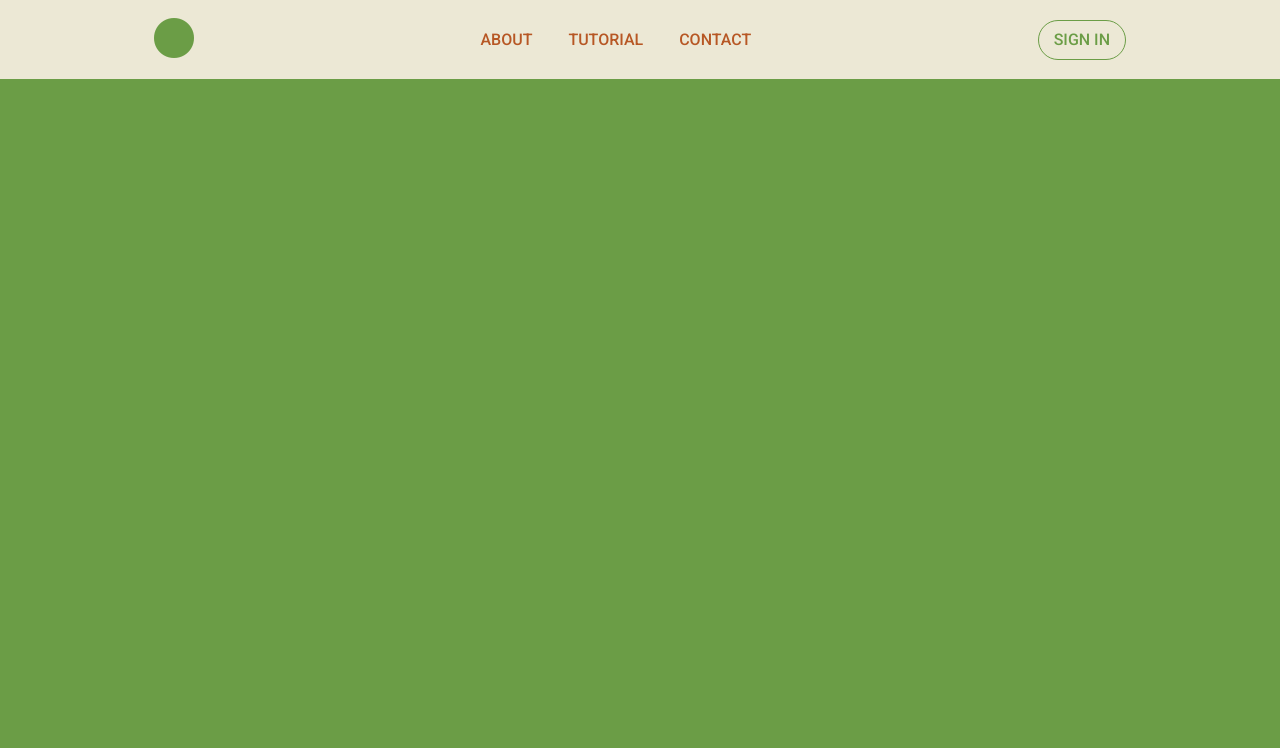
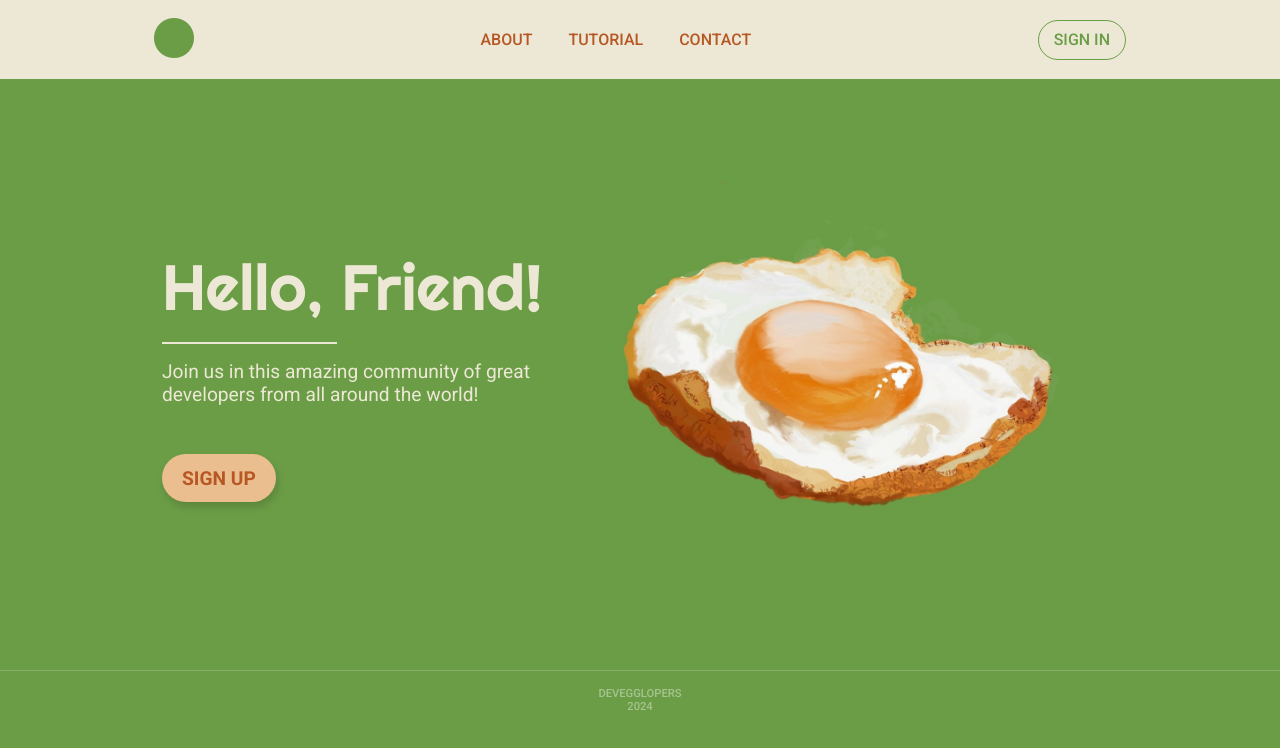
Before and after one commit to biancassantos/devegglopers-project, a plain HTML site: page index.html in a window 1280 px wide. Drawn offline with nearby package versions, Linux system fonts and the light colour scheme.

Commit message:
landing page

```diff
--- a/assets/css/header-complete.css
+++ b/assets/css/header-complete.css
@@ -47,18 +47,18 @@ nav {
 .menu-mobile-list {
     display: none;
     position: absolute;
-    right: 2rem;
+    right: 1.5rem;
     top: 5rem;
     padding: 10px;
     width: 280px;
-    background-color: rgba(255, 255, 255, .1);
-    backdrop-filter: blur;
-    border-radius: 10px;
+    background-color: #ECE8D5;
+    border-radius: 0px 0px 10px 10px;
+    box-shadow: 0px 5px 7px rgba(0, 0, 0, .1);
 }
 
 .menu-mobile-list .menu-item {
     text-align: center;
-    padding: 1.5rem;
+    padding: 2rem;
 }
 
 .open {
@@ -116,11 +116,7 @@ button {
     width: 100%;
 }
 
-body {
-    background-color: #6B9D46;
-}
-
-@media screen and (min-width: 640px) {
+@media screen and (min-width: 700px) {
     .menu-mobile-list {
         display: none;
     }
--- /dev/null
+++ b/assets/css/landing-page.css
@@ -0,0 +1,123 @@
+body {
+    height: 100%;
+    background-color: #6B9D46;
+}
+.hero-container {
+    display: flex;
+    flex-direction: column;
+    justify-content: space-between;
+    gap: 2rem;
+
+    padding: 4rem 2rem;
+    max-width: 1020px;
+    width: 100%;
+    margin: 0 auto;
+}
+
+.hero-text {
+    display: flex;
+    flex-direction: column;
+    justify-content: center;
+    align-items: center;
+    gap: 1rem;
+}
+
+.hero-text h1 {
+    font-family: 'Righteous', sans-serif;
+    font-size: 4rem;
+    font-weight: 400;
+    text-transform: capitalize;
+    color: #ECE8D5;
+}
+
+.hero-text hr {
+    width: 175px;
+    color: #ECE8D5;
+    border: 1px solid #ECE8D5;
+}
+
+.hero-text p {
+    color: #ECE8D5;
+    font-size: 1.2rem;
+    text-align: center;
+    max-width: 500px;
+}
+
+.hero-text button {
+    background-color: #EABE8F;
+    height: 3rem;
+    border: none;
+    border-radius: 30px;
+    margin-top: 2rem;
+    box-shadow: 2px 5px 8px rgba(0, 0, 0, .15);
+    transition: background-color .3s;
+}
+
+.hero-text button:hover {
+    background-color: #ECE8D5;
+}
+
+.hero-text button a {
+    color: #B75724;
+    font-size: 1.2rem;
+    font-weight: 600;
+    text-decoration: none;
+    padding: 5px;
+    transition: color .3s;
+}
+
+.hero-text button:hover a {
+    color: #6B9D46;
+}
+
+.hero-img {
+    max-width: 600px;
+    width: 100%;
+    display: block;
+    margin: 0 auto;
+}
+
+.hero-img img {
+    width: 100%;
+}
+
+footer {
+    padding: 1rem;
+    text-align: center;
+    border-top: 1px solid rgba(255, 255, 255, .2);
+}
+
+footer p {
+    text-transform: uppercase;
+    font-size: .7rem;
+    font-weight: 500;
+    color: rgba(255, 255, 255, .4);
+}
+
+@media screen and (min-width: 870px) {
+    .hero-container {
+        flex-direction: row;
+        align-items: center;
+        gap: 1.5rem;
+    }
+
+    .hero-text {
+        justify-content: center;
+        align-items: start;
+        gap: 1rem;
+
+        width: 50%;
+    }
+
+    .hero-text p {
+        text-align: start;
+    }
+
+    .hero-img {
+        max-width: 510px;
+    }
+
+    .hero-img img {
+        width: 90%;
+    }
+}
--- a/index.html
+++ b/index.html
@@ -5,6 +5,8 @@
     <meta name="viewport" content="width=device-width, initial-scale=1.0">
     <title>Devegglopers</title>
     <link rel="stylesheet" href="assets/css/header-complete.css">
+    <link rel="stylesheet" href="assets/css/landing-page.css">
+
     <link rel="stylesheet" href="https://cdn.jsdelivr.net/npm/bootstrap-icons@1.3.0/font/bootstrap-icons.css">
 </head>
 <body>
@@ -25,6 +27,23 @@
             <li class="menu-item"><a href="#">contact</a></li>
         </ul>
     </header>
+    <main>
+        <div class="hero-container">
+            <section class="hero-text" id="text">
+                <h1>hello, friend!</h1>
+                <hr>
+                <p>Join us in this amazing community of great developers from all around the world!</p>
+                <button><a href="#">sign up</a></button>
+            </section>
+            <section class="hero-img">
+                <img src="assets/img/egg-img.jpg" alt="egg illustration">
+            </section>
+        </div>
+    </main>
+    <footer>
+        <p>devegglopers</p>
+        <p>2024</p>
+    </footer>
 
     <script src="assets/js/btn-toggle.js"></script>
 </body>
```
